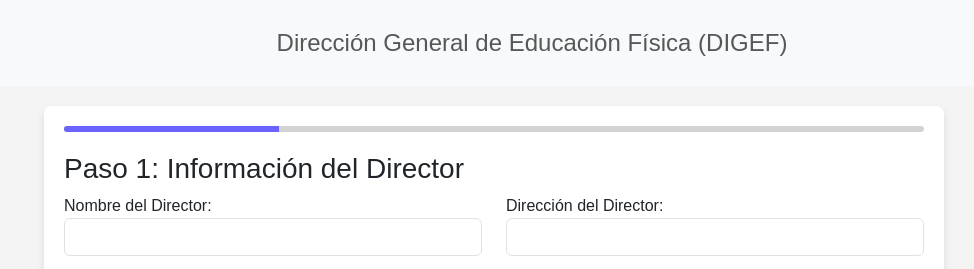
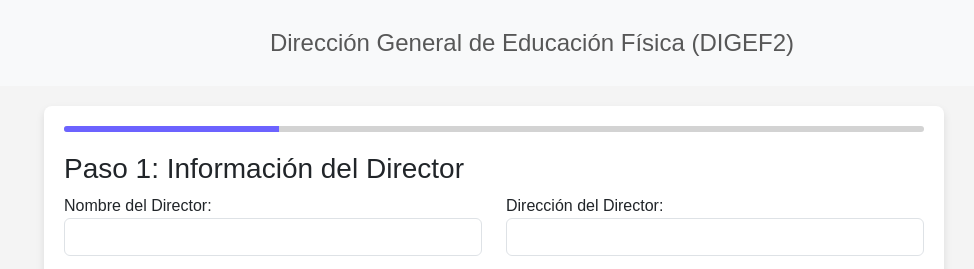
Before and after one commit to osmanmez/fill-pro, a website: page public/index.html in a window 1280 px wide. Shown: the top 269 px of the page, 146-1120 px from the left. Drawn offline with nearby package versions, Linux system fonts and the light colour scheme.

Commit message:
Update index.html

```diff
--- a/public/index.html
+++ b/public/index.html
@@ -119,7 +119,7 @@
                 <img src="static/logo.png" height="60" alt="Logo" class="d-inline-block align-top">
             </a>
             <div class="mx-auto text-center">
-                <span class="navbar-text h4">Dirección General de Educación Física (DIGEF)</span>
+                <span class="navbar-text h4">Dirección General de Educación Física (DIGEF2)</span>
             </div>
         </div>
     </nav>
```
